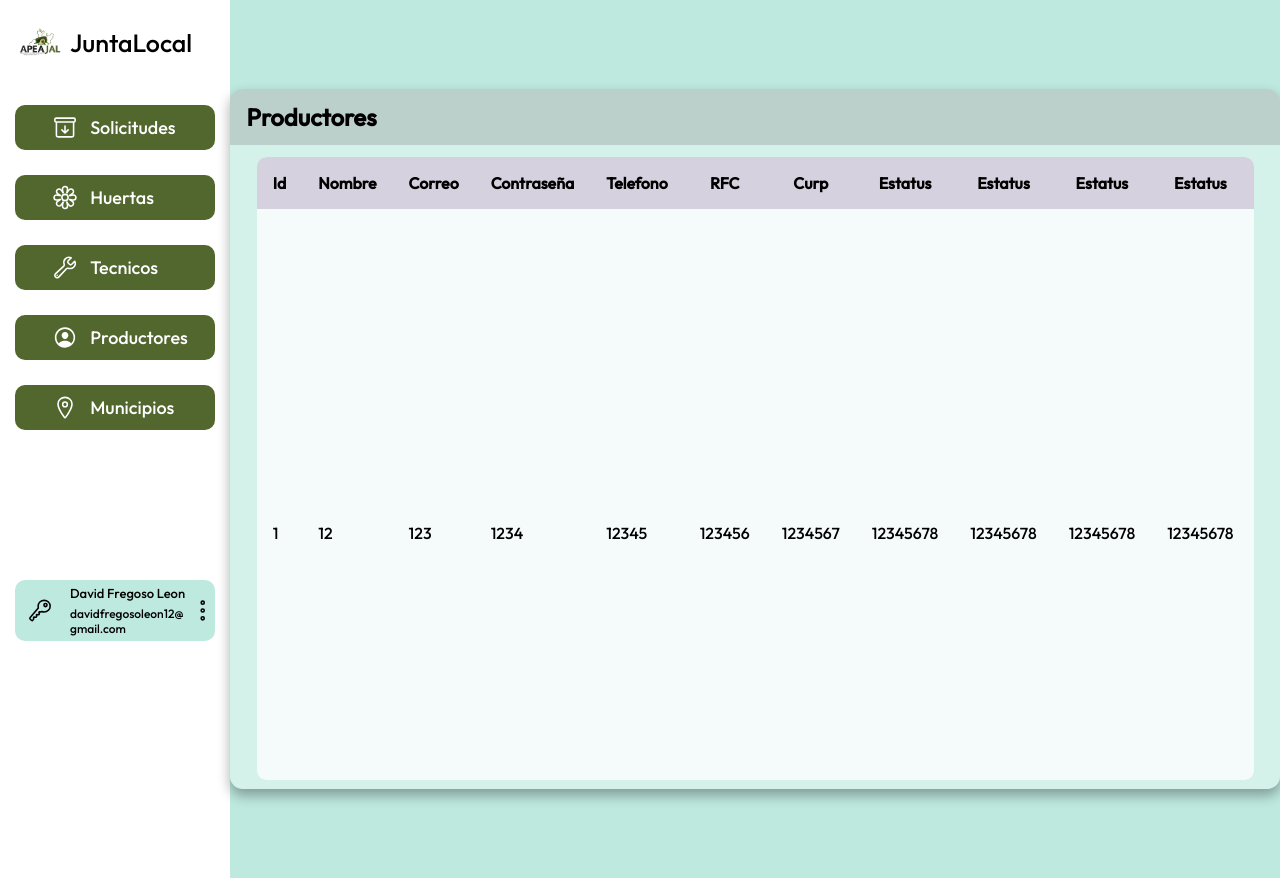
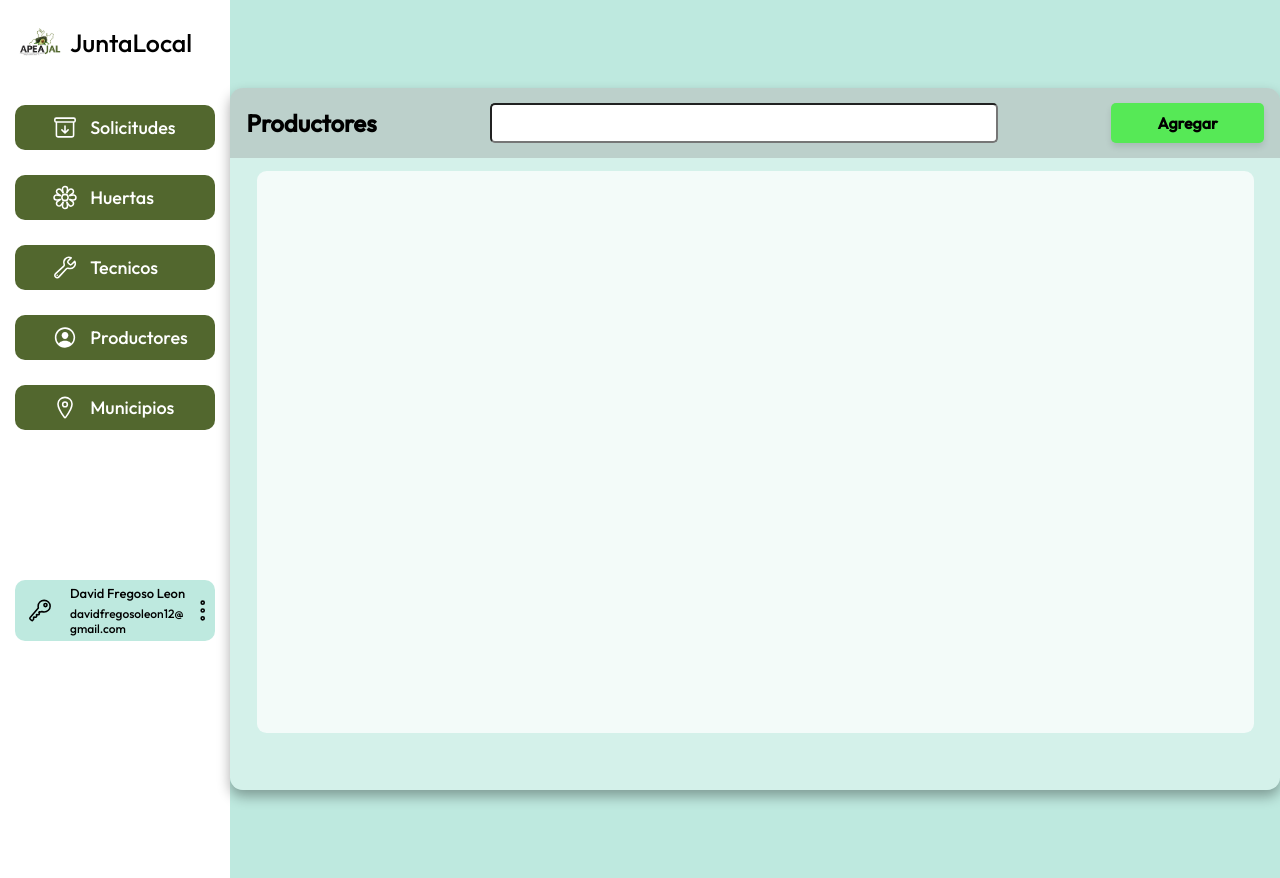
Before and after one commit to fancyydev/Apejal, a PHP site: page /Pages/JuntasLocales/menuJuntaLocal.html in a window 1280 px wide. Run offline with PHP 8.4, Linux system fonts and the light colour scheme.

Commit message:
first version of the menu juntas locales with output functions

```diff
--- a/Pages/JuntasLocales/menuJuntaLocal.html
+++ b/Pages/JuntasLocales/menuJuntaLocal.html
@@ -3,9 +3,9 @@
 <head>
     <meta charset="UTF-8">
     <meta name="viewport" content="width=device-width, initial-scale=1.0">
-    <title>Junta Local</title>
+    <title>Menu Junta Local</title>
     <link rel="stylesheet" href="../../Styles/menus.css">
-
+    <script src="https://ajax.googleapis.com/ajax/libs/jquery/3.6.0/jquery.min.js"></script>
 </head>
 <body>
 
@@ -56,55 +56,345 @@
         <div class="table">
             <section class="table-header">
                 <h1>Productores</h1>
-
+                <input id="inputSearch" type="text">
+                <button id="btnAdd"> Agregar </button>
             </section>
 
             <section class="table-body">
                 <table>
                     <thead>
-                        <tr>
-                            <th>Id</th>
-                            <th>Nombre</th>
-                            <th>Correo</th>
-                            <th>Contraseña</th>
-                            <th>Telefono</th>
-                            <th>RFC</th>
-                            <th>Curp</th>
-                            <th>Estatus</th>
-                            <th>Estatus</th>
-                            <th>Estatus</th>
-                            <th>Estatus</th>
-                            <th>Estatus</th>
-                            <th>Estatus</th>
-                            <th>Estatus</th>
-                            <th>Estatus</th>
-                        </tr>
+                        <!-- Aquí se cargarán los datos dinámicamente -->
                     </thead>
                     <tbody>
-                        <tr>
-                            <td>1</td>
-                            <td>12</td>
-                            <td>123</td>
-                            <td>1234</td>
-                            <td>12345</td>
-                            <td>123456</td>
-                            <td>1234567</td>
-                            <td>12345678</td>
-                            <td>12345678</td>
-                            <td>12345678</td>
-                            <td>12345678</td>
-                            <td>12345678</td>
-                            <td>12345678</td>
-                            <td>12345678</td>
-                            <td>12345678</td>
-                        </tr>
-
+                        <!-- Aquí se cargarán los datos dinámicamente -->
                     </tbody>
                 </table>
             </section>
         </div>
     </div>
 
+    <script>
+        $(document).ready(function() {
+    $('button[data-content="productores"]').click(function() {
+        cargarProductores();
+    });
+
+    $('button[data-content="solicitudes"]').click(function() {
+        cargarSolicitudes();
+    });
+
+    $('button[data-content="huertas"]').click(function() {
+        cargarHuertas();
+    });
+
+    $('button[data-content="tecnicos"]').click(function() {
+        cargarTecnicos();
+    });
+
+    $('button[data-content="municipios"]').click(function() {
+        cargarMunicipios();
+    });
+
+    function cargarProductores() {
+        // Cambiar los encabezados de la tabla
+        $('.table-body thead').html(`
+                <tr>
+                    <th>Id</th>
+                    <th>Accion</th>
+                    <th>Nombre</th>
+                    <th>Correo</th>
+                    <th>Telefono</th>
+                    <th>RFC</th>
+                    <th>Curp</th>
+                    <th>Estatus</th>
+                </tr>
+            `);
+
+        $.ajax({
+            url: '../../Backend/JuntasLocales/obtenerProductores.php',
+            type: 'GET',
+            dataType: 'json',
+            success: function(data) {
+                const tableBody = $('.table-body tbody');
+                tableBody.empty();
+
+                $.each(data, function(index, productor) {
+                    const row = `
+                        <tr>
+                            <td>${productor.id_productor}</td>
+                            <td>
+                                <button id="btnEdit" onclick="editRow(this)">
+                                    <ion-icon name="pencil-outline"></ion-icon>
+                                </button>
+                                <button id="btnDelete" onclick="deleteRow(this)">
+                                    <ion-icon name="trash-outline"></ion-icon>
+                                </button>
+                            </td>
+                            <td>${productor.nombre}</td>
+                            <td>${productor.correo}</td>
+                            <td>${productor.teléfono}</td>
+                            <td>${productor.rfc}</td>
+                            <td>${productor.curp}</td>
+                            <td>${productor.estatus}</td>
+                        </tr>
+                    `;
+                    tableBody.append(row);
+                });
+            },
+            error: function(xhr, status, error) {
+                console.error('Error al obtener los productores:', status, error);
+                console.error('Respuesta del servidor:', xhr.responseText);
+            }
+        });
+    }
+
+    function cargarSolicitudes() {
+        $.ajax({
+            url: '../../Backend/JuntasLocales/obtenerSolicitudes.php',
+            type: 'GET',
+            dataType: 'json',
+            success: function(data) {
+                const tableBody = $('.table-body tbody');
+                tableBody.empty();
+
+                $.each(data, function(index, solicitud) {
+                    const row = `
+                        <tr>
+                            <td>${solicitud.id_solicitud}</td>
+                            <td>${solicitud.nombre_solicitud}</td>
+                            <td>${solicitud.fecha}</td>
+                            <td>${solicitud.estatus}</td>
+                        </tr>
+                    `;
+                    tableBody.append(row);
+                });
+            },
+            error: function(xhr, status, error) {
+                console.error('Error al obtener las solicitudes:', status, error);
+                console.error('Respuesta del servidor:', xhr.responseText);
+            }
+        });
+    }
+
+    function cargarHuertas() {
+    // Cambiar los encabezados de la tabla
+    $('.table-body thead').html(`
+        <tr>
+            <th>Id Huerta</th>
+            <th>Accion</th>
+            <th>Nombre Productor</th>
+            <th>Nombre Junta Local</th>
+            <th>Nombre Huerta</th>
+            <th>Localidad</th>
+            <th>Centroide</th>
+            <th>Hectáreas</th>
+            <th>Pronóstico de Cosecha</th>
+            <th>Longitud</th>
+            <th>Altitud</th>
+            <th>Altura Nivel del Mar</th>
+            <th>Variedad</th>
+            <th>Nombre Empresa</th>
+            <th>Encargado Empresa</th>
+            <th>Supervisor Huerta</th>
+            <th>Año Plantación</th>
+            <th>Árboles por Hectárea</th>
+            <th>Total Árboles</th>
+            <th>Etapa Fenológica</th>
+            <th>Fechas SV 01</th>
+            <th>Fechas SV 02</th>
+            <th>Ruta KML</th>
+            <th>Fecha de Registro</th>
+        </tr>
+    `);
+
+    // Hacer la llamada AJAX para obtener las huertas
+    $.ajax({
+        url: '../../Backend/JuntasLocales/obtenerHuertas.php', // La URL del archivo PHP
+        type: 'GET',
+        dataType: 'json',
+        success: function(data) {
+            const tableBody = $('.table-body tbody');
+            tableBody.empty(); // Limpiar el contenido anterior de la tabla
+
+            // Verificar si se recibieron huertas
+            if (data.length > 0 && !data.error) {
+                // Recorrer los datos recibidos y agregarlos a la tabla
+                $.each(data, function(index, huerta) {
+                    const row = `
+                        <tr>
+                            <td>${huerta.id_hue}</td>
+                            <td>
+                                <button id="btnEdit" onclick="editRow(this)">
+                                    <ion-icon name="pencil-outline"></ion-icon>
+                                </button>
+                                <button id="btnDelete" onclick="deleteRow(this)">
+                                    <ion-icon name="trash-outline"></ion-icon>
+                                </button>
+                            </td>
+                            <td>${huerta.nombre_productor}</td>
+                            <td>${huerta.nombre_junta_local}</td>
+                            <td>${huerta.nombre_huerta}</td>
+                            <td>${huerta.localidad}</td>
+                            <td>${huerta.centroide}</td>
+                            <td>${huerta.hectareas}</td>
+                            <td>${huerta.pronostico_de_cosecha}</td>
+                            <td>${huerta.longitud}</td>
+                            <td>${huerta.altitud}</td>
+                            <td>${huerta.altura_nivel_del_mar}</td>
+                            <td>${huerta.variedad}</td>
+                            <td>${huerta.nomempresa}</td>
+                            <td>${huerta.encargadoempresa}</td>
+                            <td>${huerta.supervisorhuerta}</td>
+                            <td>${huerta.añoplantacion}</td>
+                            <td>${huerta.arbolesporhectareas}</td>
+                            <td>${huerta.totalarboles}</td>
+                            <td>${huerta.etapafenologica}</td>
+                            <td>${huerta.fechasv_01}</td>
+                            <td>${huerta.fechasv_02}</td>
+                            <td>${huerta.rutaKML}</td>
+                            <td>${huerta.fechaRegistro}</td>
+                        </tr>
+                    `;
+                    tableBody.append(row); // Agregar la fila a la tabla
+                });
+            } else {
+                // Mostrar un mensaje si no hay huertas disponibles o hay un error
+                const row = `
+                    <tr>
+                        <td colspan="23">No se encontraron huertas o ocurrió un error</td>
+                    </tr>
+                `;
+                tableBody.append(row);
+            }
+        },
+        error: function(xhr, status, error) {
+            console.error('Error al obtener las huertas:', status, error);
+            console.error('Respuesta del servidor:', xhr.responseText);
+        }
+    });
+}
+
+
+    function cargarTecnicos() {
+    // Cambiar los encabezados de la tabla
+    $('.table-body thead').html(`
+        <tr>
+            <th>Id Técnico</th>
+            <th>Accion</th>
+            <th>Nombre Usuario</th>
+            <th>Nombre Junta Local</th>
+            <th>Correo</th>
+            <th>Teléfono</th>
+        </tr>
+    `);
+
+    // Hacer la llamada AJAX para obtener los técnicos
+    $.ajax({
+        url: '../../Backend/JuntasLocales/obtenerTecnicos.php', // La URL del archivo PHP
+        type: 'GET',
+        dataType: 'json',
+        success: function(data) {
+            const tableBody = $('.table-body tbody');
+            tableBody.empty(); // Limpiar el contenido anterior de la tabla
+
+            // Verificar si se recibieron técnicos
+            if (data.length > 0 && !data.error) {
+                // Recorrer los datos recibidos y agregarlos a la tabla
+                $.each(data, function(index, tecnico) {
+                    const row = `
+                        <tr>
+                            <td>${tecnico.id_tecnico}</td>
+                            <td>
+                                <button id="btnEdit" onclick="editRow(this)">
+                                    <ion-icon name="pencil-outline"></ion-icon>
+                                </button>
+                                <button id="btnDelete" onclick="deleteRow(this)">
+                                    <ion-icon name="trash-outline"></ion-icon>
+                                </button>
+                            </td>
+                            <td>${tecnico.nombre_usuario}</td>
+                            <td>${tecnico.nombre_junta}</td>
+                            <td>${tecnico.correo}</td>
+                            <td>${tecnico.teléfono }</td>
+                        </tr>
+                    `;
+                    tableBody.append(row); // Agregar la fila a la tabla
+                });
+            } else {
+                // Mostrar un mensaje si no hay técnicos disponibles o hay un error
+                const row = `
+                    <tr>
+                        <td colspan="5">No se encontraron técnicos o ocurrió un error</td>
+                    </tr>
+                `;
+                tableBody.append(row);
+            }
+        },
+        error: function(xhr, status, error) {
+            console.error('Error al obtener los técnicos:', status, error);
+            console.error('Respuesta del servidor:', xhr.responseText);
+        }
+    });
+}
+
+    function cargarMunicipios() {
+    // Cambiar los encabezados de la tabla
+    $('.table-body thead').html(`
+        <tr>
+            <th>Id Municipio</th>
+            <th>Accion</th>
+            <th>Nombre Municipio</th>
+        </tr>
+    `);
+
+    // Hacer la llamada AJAX para obtener los municipios
+    $.ajax({
+        url: '../../Backend/JuntasLocales/obtenerMunicipios.php', // La URL correcta para obtener los municipios
+        type: 'GET',
+        dataType: 'json',
+        success: function(data) {
+            const tableBody = $('.table-body tbody');
+            tableBody.empty(); // Limpiar el contenido anterior de la tabla
+
+            // Verificar si se recibieron municipios
+            if (data.length > 0 && data[0].id_municipio !== '') {
+                // Recorrer los datos recibidos y agregarlos a la tabla
+                $.each(data, function(index, municipio) {
+                    const row = `
+                        <tr>
+                            <td>${municipio.id_municipio}</td>
+                            <td>
+                                <button id="btnEdit" onclick="editRow(this)">
+                                    <ion-icon name="pencil-outline"></ion-icon>
+                                </button>
+                                <button id="btnDelete" onclick="deleteRow(this)">
+                                    <ion-icon name="trash-outline"></ion-icon>
+                                </button>
+                            </td>
+                            <td>${municipio.nombre}</td>
+                        </tr>
+                    `;
+                    tableBody.append(row); // Agregar la fila a la tabla
+                });
+            } else {
+                // Mostrar un mensaje si no hay municipios disponibles
+                const row = `
+                    <tr>
+                        <td colspan="2">No hay municipios disponibles</td>
+                    </tr>
+                `;
+                tableBody.append(row);
+                }
+            },
+        error: function(xhr, status, error) {
+            console.error('Error al obtener los municipios:', status, error);
+            console.error('Respuesta del servidor:', xhr.responseText);
+            }
+        });
+    }
+});
+
+    </script>
     <!-- Ionicons-->
     <script type="module" src="https://unpkg.com/ionicons@7.1.0/dist/ionicons/ionicons.esm.js"></script>
     <script nomodule src="https://unpkg.com/ionicons@7.1.0/dist/ionicons/ionicons.js"></script>
--- a/Styles/menus.css
+++ b/Styles/menus.css
@@ -150,6 +150,7 @@ body {
     font-size: 25px;
 }
 
+
 /* Tabla bro you know what im saying */
 /* Contenido principal */
 
@@ -170,6 +171,11 @@ body {
 table, th, td {
     border-collapse: collapse;
     padding: 1rem;
+    vertical-align: top; /* Aligns cell content to the top */
+}
+
+table th, table td {
+    min-width: 120px; /* Cambia este valor según tus necesidades */
 }
 
 thead th {
@@ -181,24 +187,53 @@ thead th {
 
 .table {
     width: 82vw;
-    height: 700px;
+    height: 80%;
     background-color: #fff5;
     box-shadow: 0 .4rem .8rem #0005;
     border-radius: .8rem;
     overflow: hidden;
 }
 
-.table-header  h1 {
+.table-header {
     width: 100%;
     height: 10%;
     background: rgba(119, 116, 116, 0.267);
-    padding: .8rem 1rem;
+    padding: 0.8rem 1rem;
+    display: flex; /* Enable flexbox */
+    align-items: center; /* Center vertically */
+    justify-content: space-between; /* Space between h1 and button */
 }
 
 
+/*Boton de agregar*/
+#btnAdd {
+    background-color: #56e956; /* Pastel green color */
+    color: black; /* Text color */
+    border: none; /* Removes the default border */
+    border-radius: 5px; /* Rounded corners */
+    padding: 10px 20px; /* Padding inside the button */
+    font-size: 16px; /* Font size of the text */
+    font-weight: bold; /* Makes the text bold */
+    cursor: pointer; /* Changes the cursor to a pointer when hovering */
+    box-shadow: 0 4px 6px rgba(0, 0, 0, 0.1); /* Adds a subtle shadow */
+    transition: background-color 0.3s ease, box-shadow 0.3s ease; /* Smooth transition for hover effects */
+    width: 15%;
+}
+
+#btnAdd:hover {
+    background-color: #66cc66; /* Slightly darker green on hover */
+    box-shadow: 0 6px 8px rgba(0, 0, 0, 0.15); /* Increases shadow on hover */
+}
+
+#btnAdd:active {
+    background-color: #55bb55; /* Even darker green when clicked */
+    box-shadow: 0 3px 4px rgba(0, 0, 0, 0.2); /* Reduces shadow when clicked */
+    transform: translateY(2px); /* Slightly moves the button down when clicked */
+}
+
 .table-body {
     width: 95%;
-    max-height: 89%;
+    height: 80%;
     background-color: #fffb;
     margin: .8rem auto;
     border-radius: .6rem;
@@ -212,6 +247,57 @@ thead th {
 
 table {
     width: 100%;
-    height: 700px;
+
 
 }
+
+/*Botones de borrar y editar*/
+/* Estilo general para los botones dentro de la tabla */
+table button {
+    background-color: transparent; /* Fondo transparente */
+    border: none; /* Sin borde */
+    cursor: pointer; /* Muestra un cursor de mano al pasar sobre el botón */
+    align-items: center; /* Center vertically */
+    justify-content: space-between; /* Space between h1 and button */; /* Flexbox para alinear icono y texto */
+    justify-content: center; /* Centra el contenido horizontalmente */
+    padding: 0.5rem; /* Espaciado dentro del botón */
+    font-size: 16px; /* Tamaño de la fuente */
+    transition: background-color 0.3s ease, color 0.3s ease; /* Transición suave para cambios de color */
+}
+
+/* Estilo específico para el botón de editar (color verde) */
+#btnEdit {
+    color: white; /* Color del texto y el icono */
+    background-color: rgb(108, 194, 108);
+    border-radius: 5px;
+}
+
+#btnEdit:hover {
+    background-color: rgba(0, 128, 0, 0.1); /* Fondo verde claro al pasar el ratón */
+    color: black;
+}
+
+/* Estilo específico para el botón de eliminar (color rojo) */
+#btnDelete {
+    color: white; /* Color del texto y el icono */
+    background-color: rgb(206, 103, 103);
+    border-radius: 5px;
+}
+
+#btnDelete:hover {
+    background-color: rgba(255, 0, 0, 0.1); /* Fondo rojo claro al pasar el ratón */
+    color: black;
+}
+
+
+/*Input search*/
+#inputSearch {
+    height: 40px;
+    width: 50%;
+    border-radius: 5px;
+    padding: 5px;
+}
+
+.ocultar-iconos {
+    display: none;
+}
```
Also changed, not shown: Backend/JuntasLocales/obtenerHuertas.php (added, +49 -0 lines), Backend/JuntasLocales/obtenerProductores.php (added, +42 -0 lines), Backend/JuntasLocales/obtenerTecnicos.php (added, +44 -0 lines), Backend/JuntasLocales/obtenerSolicitudes.php (added).
